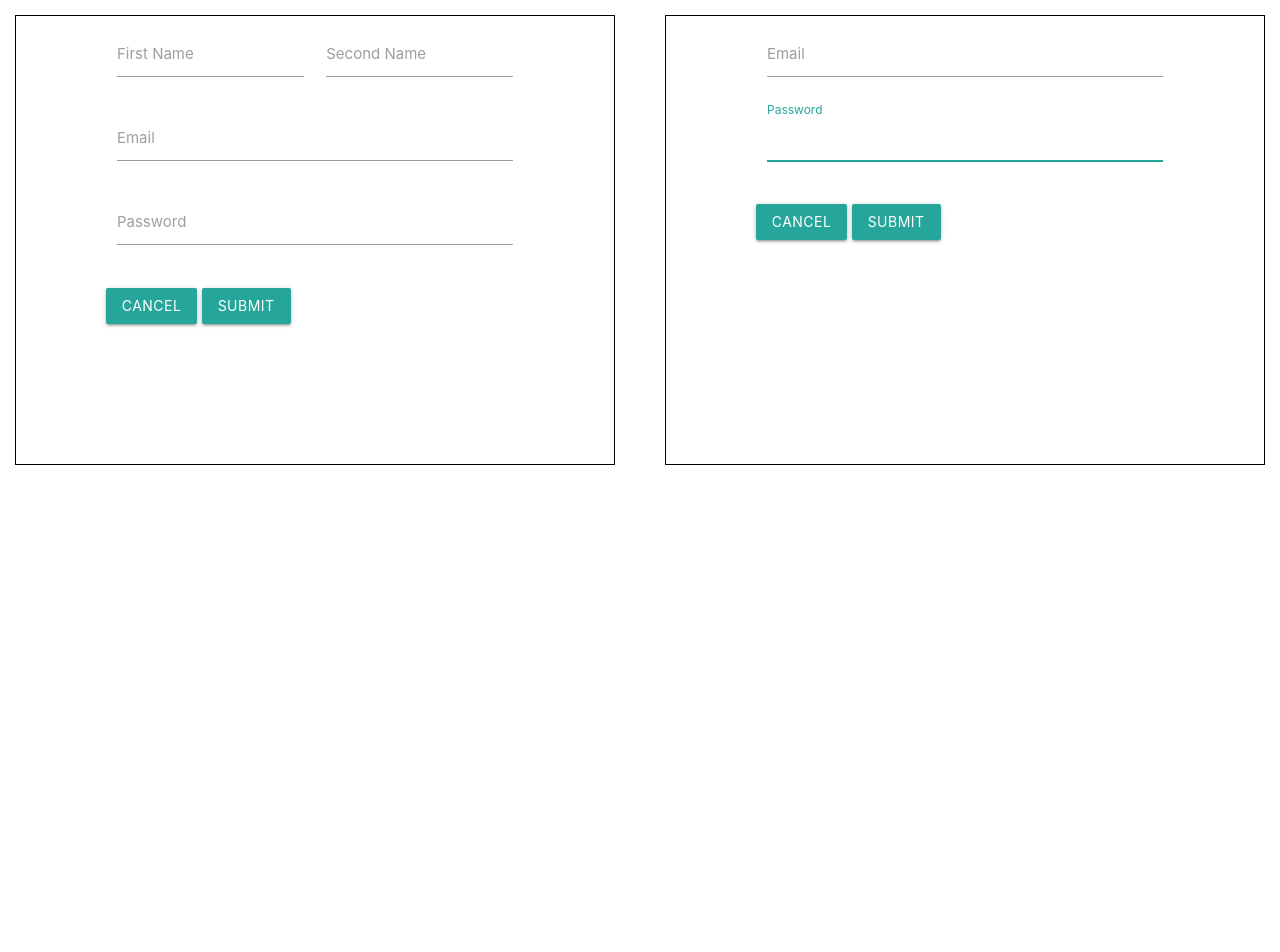
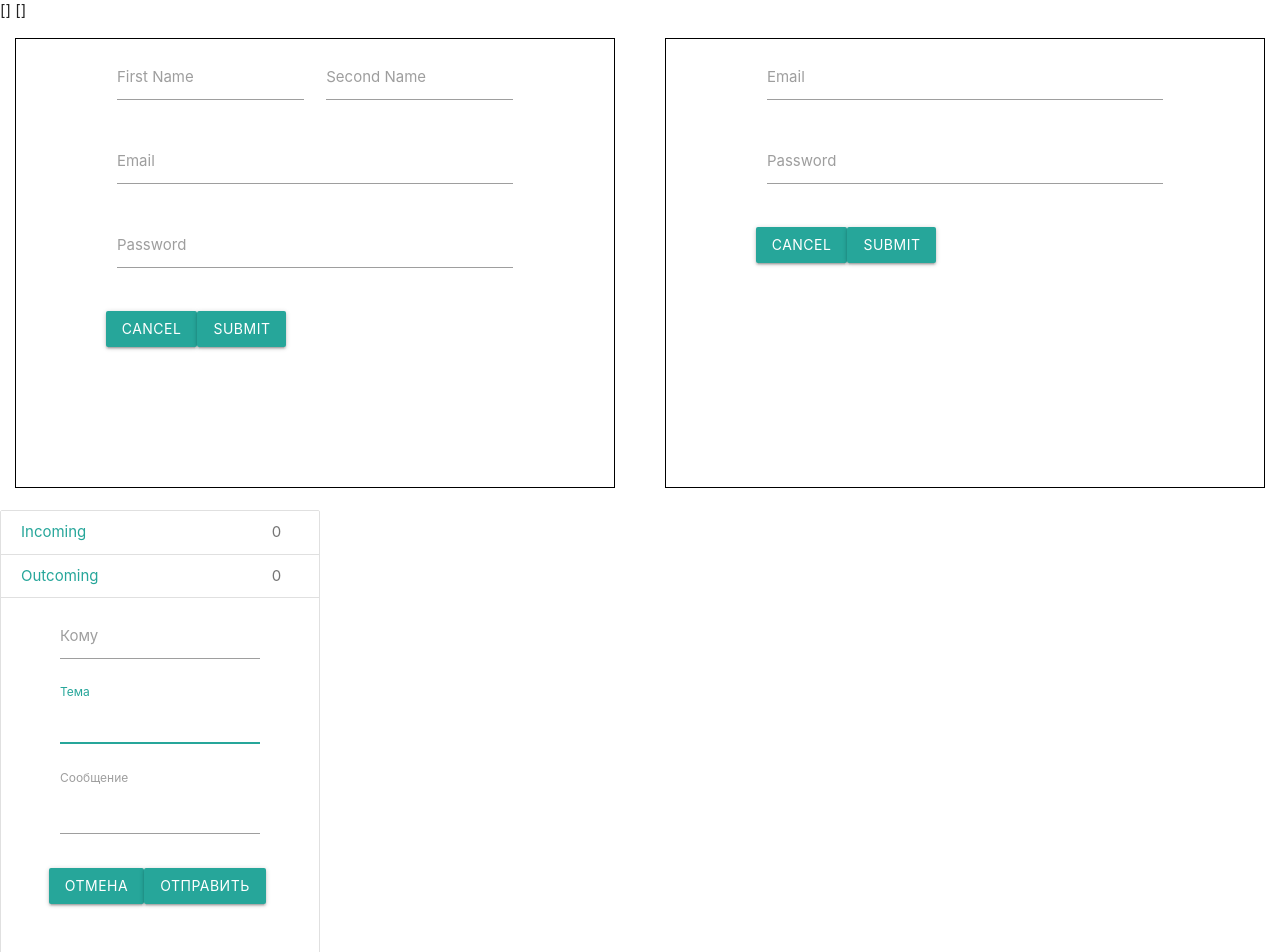
Before and after one commit to Spectr67/mail-app-vue, a Vue app: page / in a window 1280 px wide. Shown: the top 952 px of the page. Before the commit the page ends 800 px from the top, so only its background shows below. Built offline with nearby package versions, Linux system fonts and the light colour scheme.

Commit message:
add sendEmailForm and logic

```diff
--- a/src/App.vue
+++ b/src/App.vue
@@ -1,41 +1,72 @@
 <script>
+import MBage from './components/MBage.vue'
+import MButton from './components/MButton.vue'
 import MFormLogin from './components/MFormLogin.vue'
 import MFormRegistration from './components/MFormRegisrtation.vue'
+import MFormSendEmail from './components/MFormSendEmail.vue'
+import { sendEmail } from './model/server/interface.js'
+import {
+  receiveEmails,
+  receiveIncoming,
+  receiveOutcoming,
+} from './model/server/interface.js'
 
 export default {
   components: {
     MFormLogin,
     MFormRegistration,
+    MBage,
+    MButton,
+    MFormSendEmail,
   },
   data() {
     return {
-      serverSubmit: false,
-      mail: [],
+      incoming: [],
+      outcoming: [],
       currentUser: null,
     }
   },
   methods: {
-    handleServerSubmit(response) {
-      this.serverSubmit = response
-    },
     handleUserLogin(user) {
       this.currentUser = user
-      console.log('User', user)
+    },
+    handleGetEmail() {
+      this.incoming = receiveIncoming(this.currentUser.email)
+      this.outcoming = receiveOutcoming(this.currentUser.email)
+    },
+    handleSendEmail(email) {
+      sendEmail(
+        this.currentUser.email,
+        email.recipient,
+        email.subject,
+        email.text
+      )
+      this.handleGetEmail()
     },
   },
 }
 </script>
 <template>
   {{ currentUser }}
+  {{ incoming }}
+  {{ outcoming }}
   <div class="main">
     <div class="form">
       <div class="leftone">
-        <MFormRegistration @server-submit="handleServerSubmit" />
+        <MFormRegistration />
       </div>
       <div class="rightone">
         <MFormLogin @user-login="handleUserLogin" />
       </div>
     </div>
+  </div>
+  <div class="row">
+    <div class="collection">
+      <MBage :count="incoming.length" caption="Incoming" />
+      <MBage :count="outcoming.length" caption="Outcoming" />
+      <MFormSendEmail @userSendEmail="handleSendEmail" />
+    </div>
+    <MButton caption="get email" @click="handleGetEmail" />
   </div>
 </template>
 
--- a/src/App2.vue
+++ b/src/App2.vue
@@ -7,7 +7,7 @@ export default {
   data() {
     return {
       list: [],
-      skeleton: [{ email: 's12' }, { login: 's6', passwd: 's6' }],
+      skeleton: [{ email: 's12' }, { login: 's6', password: 's6' }],
       struct: {
         email: {
           caption: 'Ваш email',
@@ -17,7 +17,7 @@ export default {
           caption: 'Ваш логин',
           data: undefined,
         },
-        passwd: {
+        password: {
           caption: 'Ваш пароль',
           data: undefined,
         },
--- a/src/components/MButton.vue
+++ b/src/components/MButton.vue
@@ -5,7 +5,6 @@ export default {
 </script>
 
 <template>
-  {{ icon }}
   <button type="submit" class="waves-effect waves-light btn">
     <i v-if="icon" class="material-icons left">{{ icon }}</i>
     <span>{{ caption }}</span>
--- /dev/null
+++ b/src/components/MFormSendEmail.vue
@@ -0,0 +1,62 @@
+<script>
+import MInput from './MInput.vue'
+import MButton from './MButton.vue'
+
+export default {
+  components: { MInput, MButton },
+  emits: ['userSendEmail'],
+
+  data() {
+    return {
+      email: {
+        recipient: '',
+        subject: '',
+        text: '',
+      },
+    }
+  },
+
+  methods: {
+    onSubmit() {
+      this.$emit('userSendEmail', this.email)
+      this.email.recipient = ''
+      this.email.subject = ''
+      this.email.text = ''
+    },
+  },
+}
+</script>
+
+<template>
+  <form class="container" @submit.prevent="onSubmit">
+    <div class="row">
+      <div class="col s12">
+        <MInput
+          v-model="email.recipient"
+          caption="Кому"
+          type="email"
+          required
+        />
+      </div>
+
+      <div class="col s12">
+        <MInput v-model="email.subject" caption="Тема" type="text" required />
+      </div>
+
+      <div class="col s12">
+        <label for="text">Сообщение</label>
+        <textarea
+          id="text"
+          v-model="email.text"
+          class="materialize-textarea"
+          required
+        ></textarea>
+      </div>
+    </div>
+
+    <div class="modal-footer">
+      <MButton type="submit" caption="Отмена" />
+      <MButton type="submit" caption="Отправить" />
+    </div>
+  </form>
+</template>
--- a/src/model/server/accounts.js
+++ b/src/model/server/accounts.js
@@ -1,21 +1,20 @@
 import makeId from '../makeId.js'
 import { setAccounts, getAccounts } from './localStorage/accountsStorage.js'
 
-// const accounts = []
-
-function createAccount(email, passwd, firstName, lastName) {
+function createAccount(email, password, firstName, lastName) {
   return {
     id: makeId(),
     date: Date.now(),
     email,
-    passwd,
+    password,
     firstName,
     lastName,
   }
 }
-function loginAccount(email, passwd) {
+
+function loginAccount(email, password) {
   const accounts = getAccounts()
-  return accounts.find(a => a.email === email && a.passwd === passwd)
+  return accounts.find(a => a.email === email && a.password === password)
 }
 
 function registerAccount(account) {
@@ -26,7 +25,7 @@ function registerAccount(account) {
 
   const acc = createAccount(
     account.email,
-    account.passwd || account.password,
+    account.password,
     account.firstName,
     account.lastName
   )
@@ -37,12 +36,3 @@ function registerAccount(account) {
 }
 
 export { registerAccount, loginAccount }
-
-// const account = {
-//   id: 1,
-//   email: 'foo@bar.com',
-//   passwd: 'qwerty123',
-//   firstName: 'Petya',
-//   lastName: 'Petrov',
-//   date: 123456789,
-// }
--- a/src/model/server/emails.js
+++ b/src/model/server/emails.js
@@ -1,6 +1,10 @@
 import makeId from '../makeId.js'
-
-const emails = []
+import {
+  getIncoming,
+  getOutcoming,
+  setIncoming,
+  setOutcoming,
+} from './localStorage/emailStorage.js'
 
 function createEmail(sender, recipient, subject, text) {
   return {
@@ -15,10 +19,26 @@ function createEmail(sender, recipient, subject, text) {
 
 function sendEmail(sender, recipient, subject, text) {
   const email = createEmail(sender, recipient, subject, text)
-  emails.push(email)
+
+  const outList = getOutcoming()
+  outList.push(email)
+  setOutcoming(outList)
+
+  const inList = getIncoming()
+  inList.push(email)
+  setIncoming(inList)
 }
 
 function receiveEmails(recipient) {
+  return receiveIncoming(recipient).concat(receiveOutcoming(recipient))
+}
+
+function receiveIncoming(recipient) {
+  const emails = getIncoming()
+  return emails.filter(e => e.recipient === recipient)
+}
+function receiveOutcoming(recipient) {
+  const emails = getOutcoming()
   return emails.filter(e => e.recipient === recipient)
 }
 
@@ -28,7 +48,7 @@ function receiveEmails(recipient) {
 // delete/create
 // remove/add
 
-export { sendEmail, receiveEmails }
+export { sendEmail, receiveEmails, receiveIncoming, receiveOutcoming }
 
 // const email = {
 //   id: 1,
--- a/src/model/server/interface.js
+++ b/src/model/server/interface.js
@@ -1,4 +1,16 @@
 import { loginAccount, registerAccount } from './accounts.js'
-import { receiveEmails, sendEmail } from './emails.js'
+import {
+  receiveEmails,
+  sendEmail,
+  receiveIncoming,
+  receiveOutcoming,
+} from './emails.js'
 
-export { loginAccount, registerAccount, receiveEmails, sendEmail }
+export {
+  loginAccount,
+  registerAccount,
+  receiveEmails,
+  sendEmail,
+  receiveIncoming,
+  receiveOutcoming,
+}
--- a/src/model/server/localStorage/accountsStorage.js
+++ b/src/model/server/localStorage/accountsStorage.js
@@ -4,7 +4,7 @@ function setAccounts(accounts) {
 
 function getAccounts() {
   const data = localStorage.getItem('accounts')
-  return JSON.parse(data)
+  return JSON.parse(data) || []
 }
 
 export { setAccounts, getAccounts }
--- a/src/model/server/localStorage/emailStorage.js
+++ b/src/model/server/localStorage/emailStorage.js
@@ -1,10 +1,17 @@
-function setEmails(emails) {
-  localStorage.setItem('emails', JSON.stringify(emails))
+function setIncoming(incoming) {
+  localStorage.setItem('incoming', JSON.stringify(incoming))
+}
+function setOutcoming(outcoming) {
+  localStorage.setItem('outcoming', JSON.stringify(outcoming))
 }
 
-function getEmails() {
-  const data = localStorage.getItem('emails')
-  return JSON.parse(data)
+function getIncoming() {
+  const data = localStorage.getItem('incoming')
+  return JSON.parse(data) || []
+}
+function getOutcoming() {
+  const data = localStorage.getItem('outcoming')
+  return JSON.parse(data) || []
 }
 
-export { setEmails, getEmails }
+export { setIncoming, setOutcoming, getIncoming, getOutcoming }
```
Also changed, not shown: shporgalka.js (+4 -4 lines).
